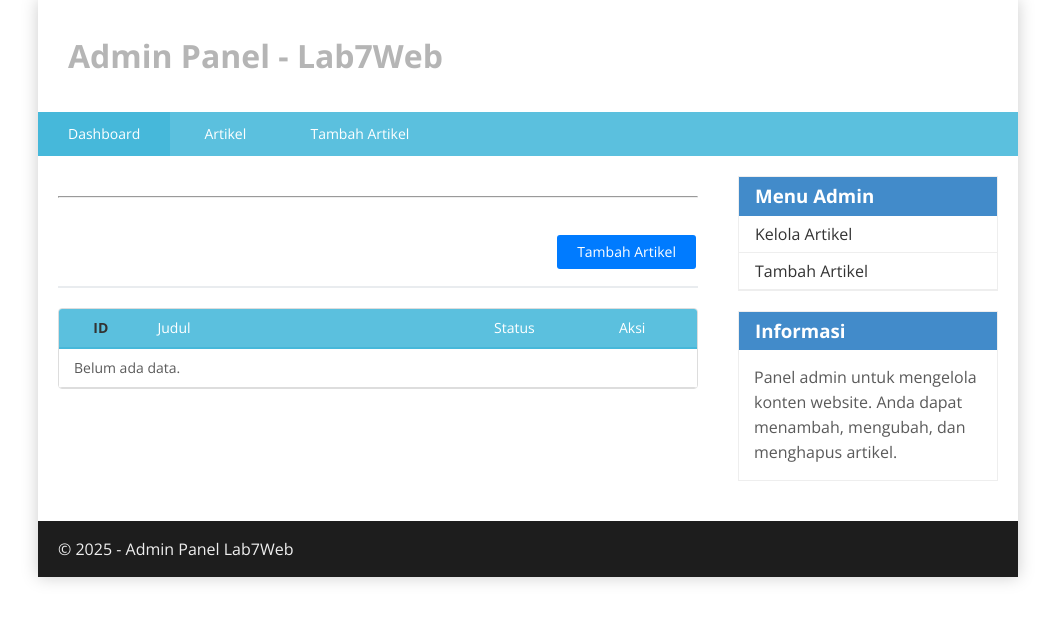
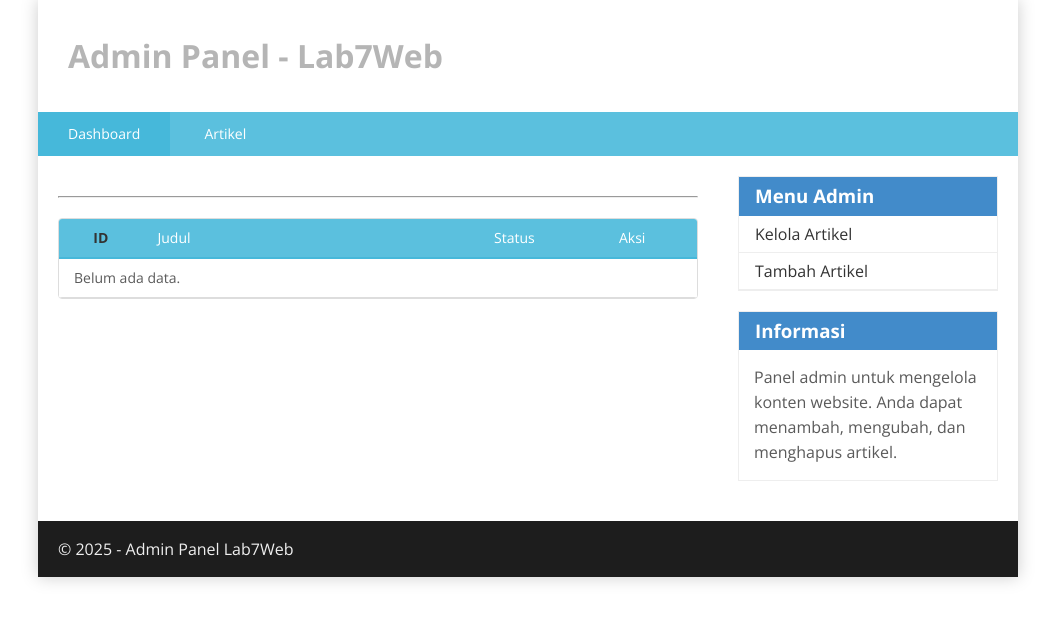
Before and after one commit to ariq190505/Lab7web, a CodeIgniter 4 app: the page made by app/Views/artikel/admin_index.php in a window 1280 px wide. Shown: the top 617 px of the page, without its empty margins (112-1167 px from the left). Run offline with PHP 8.4 and a stand-in for CodeIgniter, Linux system fonts and the light colour scheme; the template is opened without the code that fills it, so the values that code supplies are empty; some libraries are stand-ins or nearby versions.

Commit message:
Hapus tombol tambah artikel dari admin panel
- Menghapus tombol 'Tambah Artikel' dari halaman admin
- Menghapus menu 'Tambah Artikel' dari navigation header
- Menghapus CSS admin-actions yang tidak diperlukan
- Layout admin menjadi lebih clean tanpa tombol tambah

```diff
--- a/app/Views/artikel/admin_index.php
+++ b/app/Views/artikel/admin_index.php
@@ -1,8 +1,4 @@
 <?= $this->include('template/admin_header'); ?>
-
-<div class="admin-actions">
-    <a href="<?= base_url('/admin/artikel/add'); ?>" class="btn btn-primary">Tambah Artikel</a>
-</div>
 
 <div class="table-container">
     <table class="table">
--- a/app/Views/template/admin_header.php
+++ b/app/Views/template/admin_header.php
@@ -13,7 +13,6 @@
         <nav>
             <a href="<?= base_url('/admin/artikel');?>" class="active">Dashboard</a>
             <a href="<?= base_url('/admin/artikel');?>">Artikel</a>
-            <a href="<?= base_url('/admin/artikel/add');?>">Tambah Artikel</a>
         </nav>
         <section id="wrapper">
             <section id="main">
--- a/public/style.css
+++ b/public/style.css
@@ -635,16 +635,3 @@ box img {
   color: #6c757d !important;
   font-size: 13px;
 }
-
-/* Enhanced Admin Actions */
-.admin-actions {
-  margin: 20px 0;
-  text-align: right;
-  padding: 15px 0;
-  border-bottom: 2px solid #e9ecef;
-}
-
-.admin-actions .btn {
-  font-size: 14px;
-  padding: 10px 20px;
-}
```
